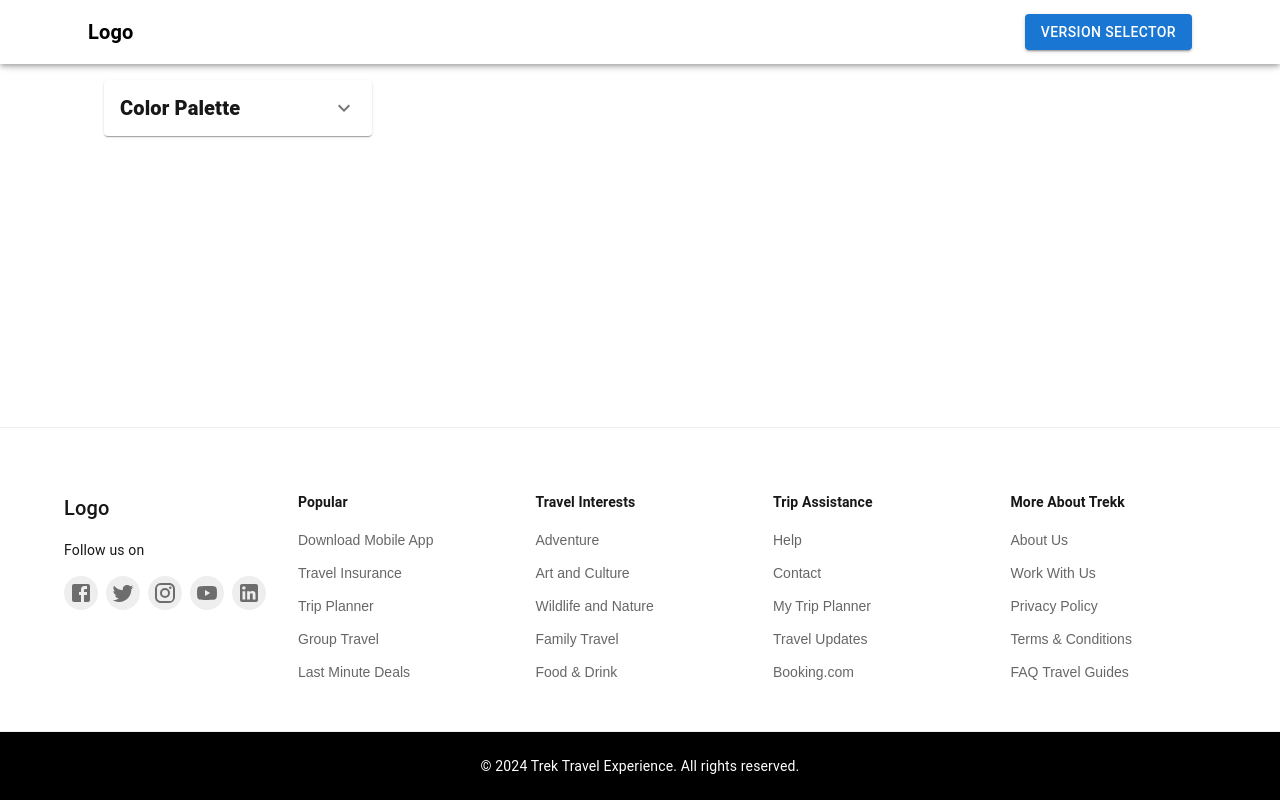
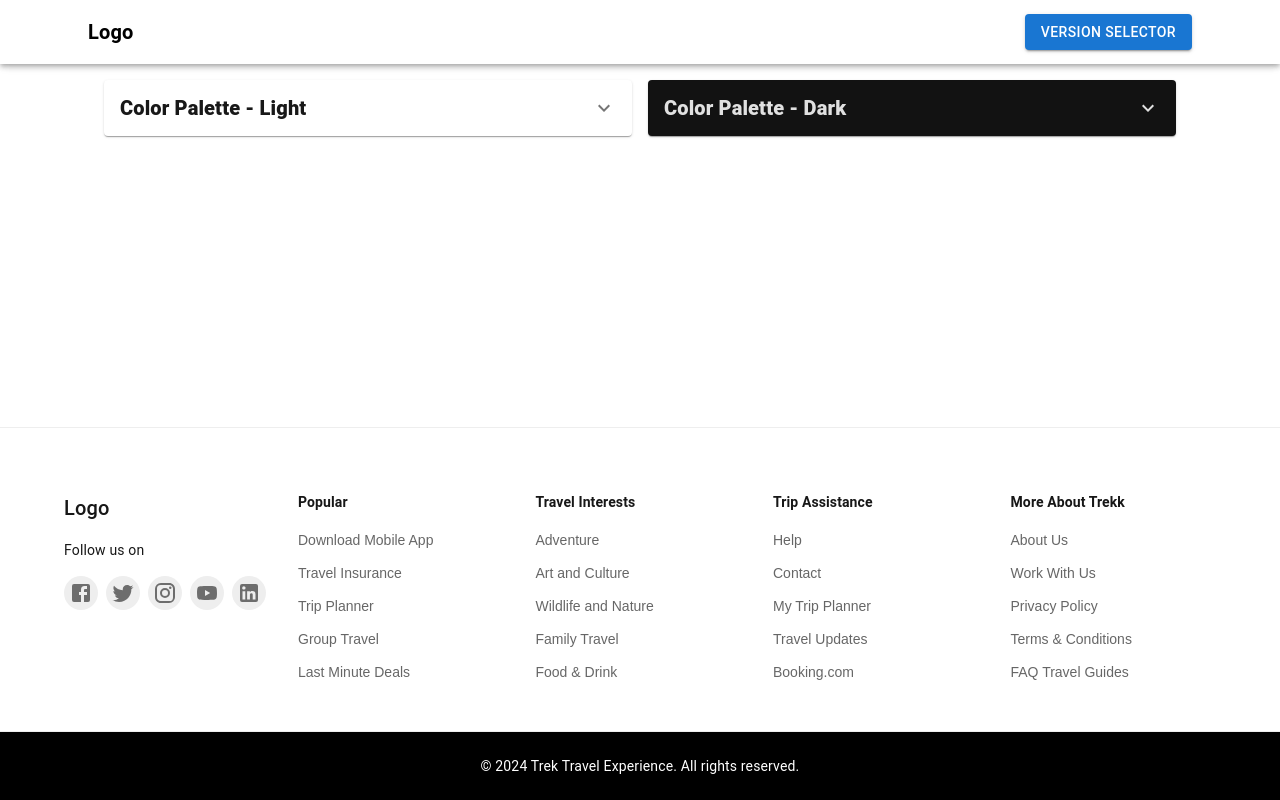
Before and after one commit to Yuki-kykyky/layout-demos, a Next.js app: page / in a window 1280 px wide. Built offline with nearby package versions, Linux system fonts and the light colour scheme.

Commit message:
import color-palette dark

```diff
--- a/app/common/styles/color-palette.ts
+++ b/app/common/styles/color-palette.ts
@@ -46,3 +46,50 @@ export const ColorPalette = {
       "errorTertiary": "#FFF2F2",
     },
   };
+
+export const ColorPaletteDark = {
+    Background: {
+      "bgLight": "#181818",
+      "bgDarken": "#121212",
+    },
+    Greyscale: {
+      "textPrimary": "#E0E0E0",
+      "textSecondary": "#B0B0B0",
+      "textTertiary": "#A0A0A0",
+      "icons": "#B8B8B8",
+      "stroke": "#4D4D4D",
+      "dividers": "#3A3A3A",
+      "disabledText": "#A0A0A0",
+      "disabledBg": "#2A2A2A",
+      "white": "#FFFFFF",
+      "textOnColorPlashes": "#E0E0E0",
+    },
+    AccentViolet: {
+      "accent1Primary": "#4A6BFF",
+      "accent1Secondary": "#7A9BFD",
+      "accent1Tertiary": "#B0C1FF",
+      "accent1Quaternary": "#E0E6FF",
+      "hoverState": "#2B4AF0",
+      "clickState": "#003ED0",
+    },
+    AccentOrange: {
+      "accent2Primary": "#FF6F3D",
+      "accent2Secondary": "#003ED0",
+      "accent2Tertiary": "#FFD5BE",
+      "accent2Quaternary": "#FFECE1",
+    },
+    SystemColors: {
+      "successfulHover": "#4CAF50",
+      "successful": "#4CAF50",
+      "successfulSecondary": "#A5D6A7",
+      "successfulTertiary": "#C8E6C9",
+      "attentionHover": "#FBC02D",
+      "attention": "#FBC02D",
+      "attentionSecondary": "#FFEB3B",
+      "attentionTertiary": "#FFF9C4",
+      "errorHover": "#F44336",
+      "error": "#F44336",
+      "errorSecondary": "#FFCDD2",
+      "errorTertiary": "#FFEBEE",
+    },
+};
--- a/app/components/page2/color-palette-list.tsx
+++ b/app/components/page2/color-palette-list.tsx
@@ -10,9 +10,14 @@ import ColorItem from "../ColorItem";
 import { ColorPalette } from "../../common/styles/color-palette";
 import React from "react";
 import ExpandMoreIcon from "@mui/icons-material/ExpandMore";
-export function ColorPaletteList() {
+
+export function ColorPaletteList({
+  colorPalette,
+}: {
+  colorPalette: typeof ColorPalette;
+}) {
   // 将 ColorPalette 转换为可遍历的数组
-  const colorCategories = Object.entries(ColorPalette);
+  const colorCategories = Object.entries(colorPalette);
 
   return (
     <Box
@@ -23,7 +28,6 @@ export function ColorPaletteList() {
         flexDirection: "column",
         alignItems: "center",
         overflow: "hidden",
-        bgcolor: ColorPalette.Background.bgDarken,
         p: 2,
       }}
     >
@@ -33,7 +37,7 @@ export function ColorPaletteList() {
           width: "100%",
           display: "flex",
           flexDirection: "column",
-          gap: 3,
+          gap: 2,
         }}
       >
         {colorCategories.map(([categoryName, colors]) => (
@@ -43,25 +47,36 @@ export function ColorPaletteList() {
             sx={{
               display: "flex",
               flexDirection: "column",
+              bgcolor: colorPalette.Background.bgDarken,
+              border: `1px solid ${colorPalette.Greyscale.dividers}`,
             }}
           >
             {/* 分类标题 */}
             <AccordionSummary
-              expandIcon={<ExpandMoreIcon />}
+              expandIcon={
+                <ExpandMoreIcon
+                  sx={{ color: colorPalette.Greyscale.textPrimary }}
+                />
+              }
               aria-controls="color-palette-list"
               id="color-palette-list-header"
             >
               <Typography
                 fontWeight="800"
-                color={ColorPalette.Greyscale.textPrimary}
+                color={colorPalette.Greyscale.textPrimary}
                 data-layer={categoryName.replace(/\s+/g, "")}
               >
                 {categoryName}
               </Typography>
             </AccordionSummary>
             {/* 颜色列表 */}
-            <AccordionDetails>
-              <Stack direction="row" flexWrap="wrap" gap={1.5}>
+            <AccordionDetails
+              sx={{
+                bgcolor: ColorPalette.Background.bgDarken,
+                borderTop: `1px solid ${ColorPalette.Greyscale.dividers}`,
+              }}
+            >
+              <Stack direction="row" flexWrap="wrap" gap={1.5} pt={1}>
                 {Object.entries(colors).map(([colorName, colorValue]) => (
                   <ColorItem
                     key={colorName}
--- a/app/pages/woop-design-system.tsx
+++ b/app/pages/woop-design-system.tsx
@@ -4,33 +4,80 @@ import {
   Container,
   Typography,
   AccordionSummary,
+  Stack,
+  Box,
 } from "@mui/material";
 import { ColorPaletteList } from "../components/page2/color-palette-list";
 import React from "react";
 import ExpandMoreIcon from "@mui/icons-material/ExpandMore";
-import { ColorPalette } from "../common/styles/color-palette";
+import { ColorPalette, ColorPaletteDark } from "../common/styles/color-palette";
 
 export function WoopDesignSystem() {
   return (
     <Container maxWidth="xl">
-      <Accordion sx={{ width: "25%" }}>
+      <Stack direction="row" gap={2}>
+        <Box>
+          <Accordion id="color-palette-light-list">
             <AccordionSummary
               expandIcon={<ExpandMoreIcon />}
-          aria-controls="color-palette-list"
-          id="color-palette-list-header"
+              aria-controls="color-palette-light-list"
+              id="color-palette-light-list"
             >
               <Typography
+                component="span"
                 variant="h6"
                 fontWeight="800"
                 color={ColorPalette.Greyscale.textPrimary}
               >
-            Color Palette
+                Color Palette - Light
               </Typography>
             </AccordionSummary>
-        <AccordionDetails>
-          <ColorPaletteList />
+            <AccordionDetails
+              sx={{
+                bgcolor: ColorPalette.Background.bgLight,
+                borderTop: `1px solid ${ColorPalette.Greyscale.dividers}`,
+              }}
+            >
+              <ColorPaletteList colorPalette={ColorPalette} />
             </AccordionDetails>
           </Accordion>
+        </Box>
+        <Box>
+          <Accordion
+            id="color-palette-dark-list"
+            sx={{
+              bgcolor: ColorPaletteDark.Background.bgDarken,
+            }}
+          >
+            <AccordionSummary
+              expandIcon={
+                <ExpandMoreIcon
+                  sx={{ color: ColorPaletteDark.Greyscale.textPrimary }}
+                />
+              }
+              aria-controls="color-palette-dark-list"
+              id="color-palette-dark-list"
+            >
+              <Typography
+                component="span"
+                variant="h6"
+                fontWeight="800"
+                color={ColorPaletteDark.Greyscale.textPrimary}
+              >
+                Color Palette - Dark
+              </Typography>
+            </AccordionSummary>
+            <AccordionDetails
+              sx={{
+                bgcolor: ColorPaletteDark.Background.bgDarken,
+                borderTop: `1px solid ${ColorPaletteDark.Greyscale.dividers}`,
+              }}
+            >
+              <ColorPaletteList colorPalette={ColorPaletteDark} />
+            </AccordionDetails>
+          </Accordion>
+        </Box>
+      </Stack>
     </Container>
   );
 }
```
Lines whose indentation alone changed are shown as unchanged.
